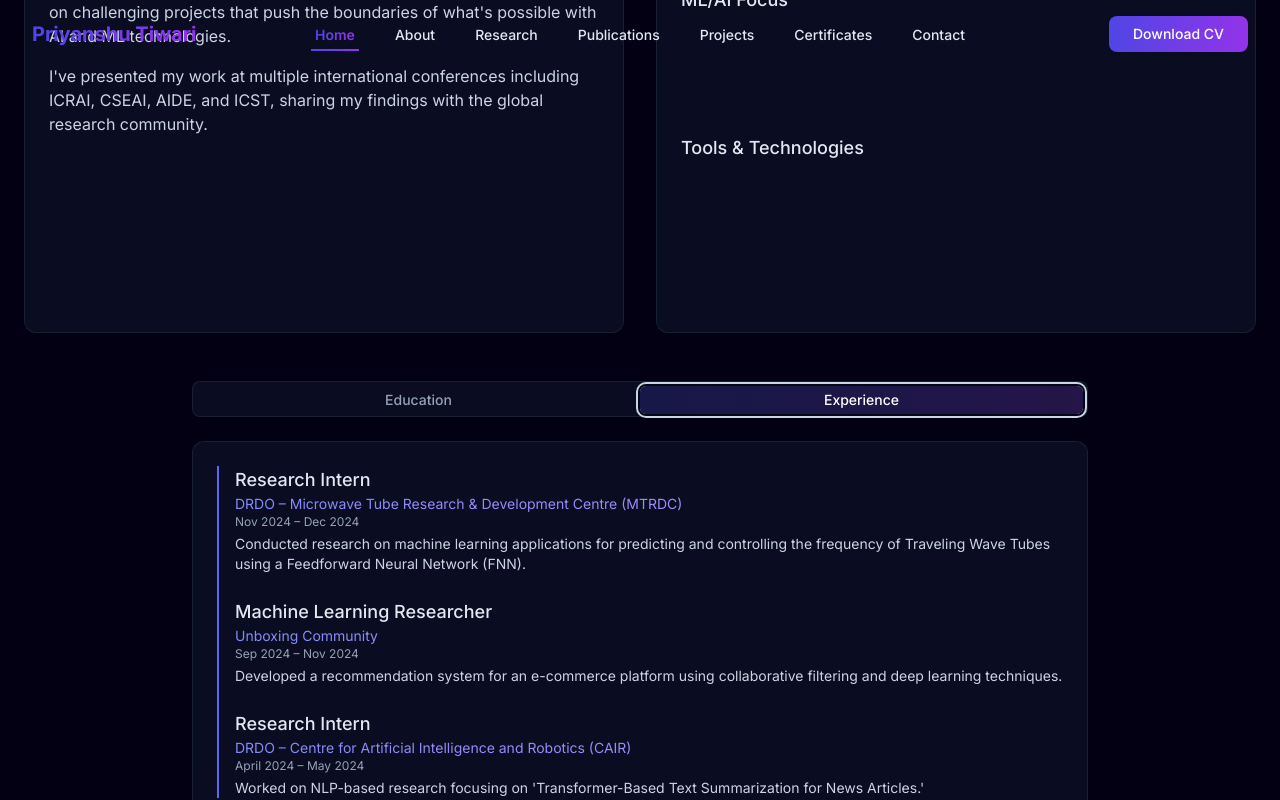
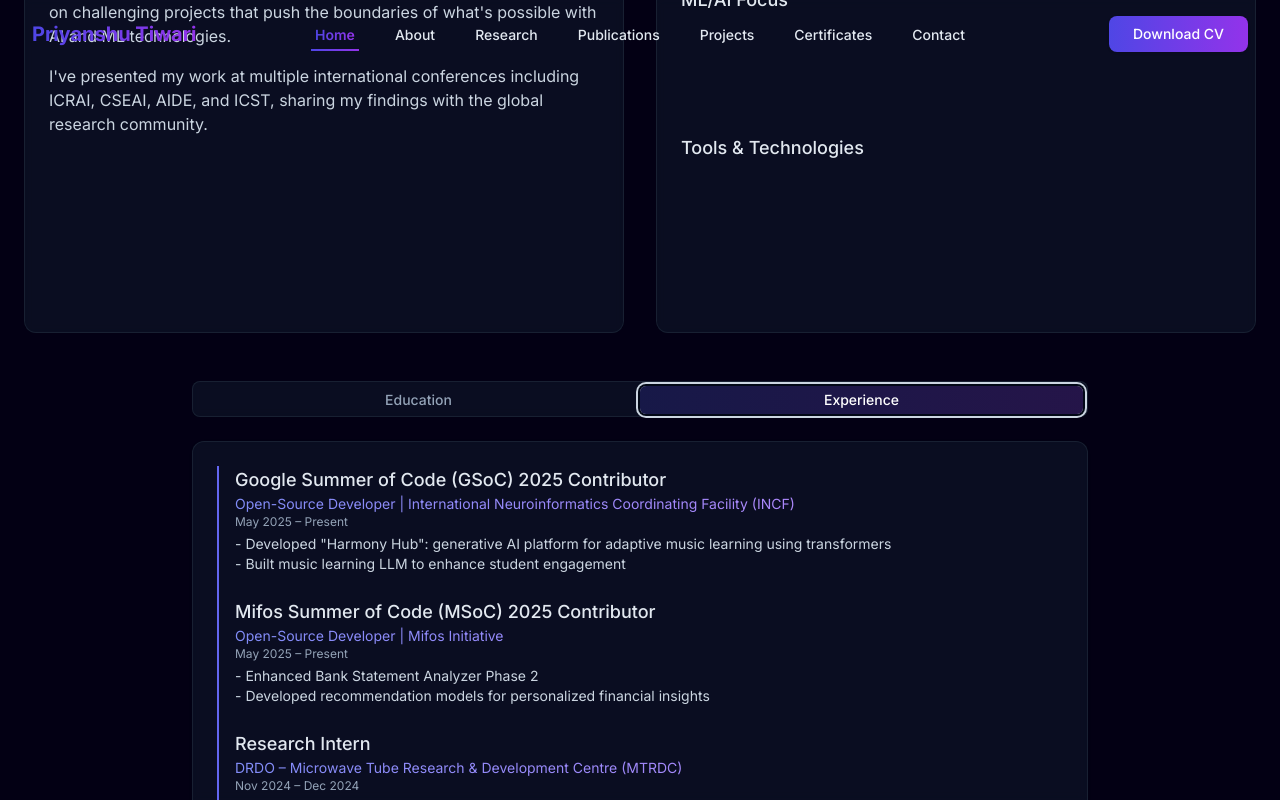
Before and after one commit to PRIYANSHU2026/PRIYANSHU2026.github.io, a Next.js app: page / in a window 1280 px wide. Both pictures are taken after a click on the tab "Experience". Shown: the part 1993-2793 px from the top of the page. Built offline with nearby package versions, Linux system fonts and the light colour scheme.

Commit message:
Update AboutSection.tsx
Signed-off-by: PRIYANSHU TIWARI <153541511+PRIYANSHU2026@users.noreply.github.com>

```diff
--- a/src/components/sections/AboutSection.tsx
+++ b/src/components/sections/AboutSection.tsx
@@ -342,6 +342,24 @@
                   <CardContent className="p-4 md:p-6 space-y-4">
                     <div className="border-l-2 border-indigo-500 pl-4 space-y-6">
                       <div>
+                        <h3 className="text-base md:text-lg font-medium text-slate-200">Google Summer of Code (GSoC) 2025 Contributor</h3>
+                        <p className="text-sm bg-gradient-to-r from-indigo-400 to-purple-400 bg-clip-text text-transparent">Open-Source Developer | International Neuroinformatics Coordinating Facility (INCF)</p>
+                        <p className="text-xs text-slate-400">May 2025 – Present</p>
+                        <p className="text-sm text-slate-300 mt-1">
+                          - Developed "Harmony Hub": generative AI platform for adaptive music learning using transformers
+                          <br />- Built music learning LLM to enhance student engagement
+                        </p>
+                      </div>
+                      <div>
+                        <h3 className="text-base md:text-lg font-medium text-slate-200">Mifos Summer of Code (MSoC) 2025 Contributor</h3>
+                        <p className="text-sm bg-gradient-to-r from-indigo-400 to-purple-400 bg-clip-text text-transparent">Open-Source Developer | Mifos Initiative</p>
+                        <p className="text-xs text-slate-400">May 2025 – Present</p>
+                        <p className="text-sm text-slate-300 mt-1">
+                          - Enhanced Bank Statement Analyzer Phase 2
+                          <br />- Developed recommendation models for personalized financial insights
+                        </p>
+                      </div>
+                      <div>
                         <h3 className="text-base md:text-lg font-medium text-slate-200">Research Intern</h3>
                         <p className="text-sm bg-gradient-to-r from-indigo-400 to-purple-400 bg-clip-text text-transparent">DRDO – Microwave Tube Research & Development Centre (MTRDC)</p>
                         <p className="text-xs text-slate-400">Nov 2024 – Dec 2024</p>
```
